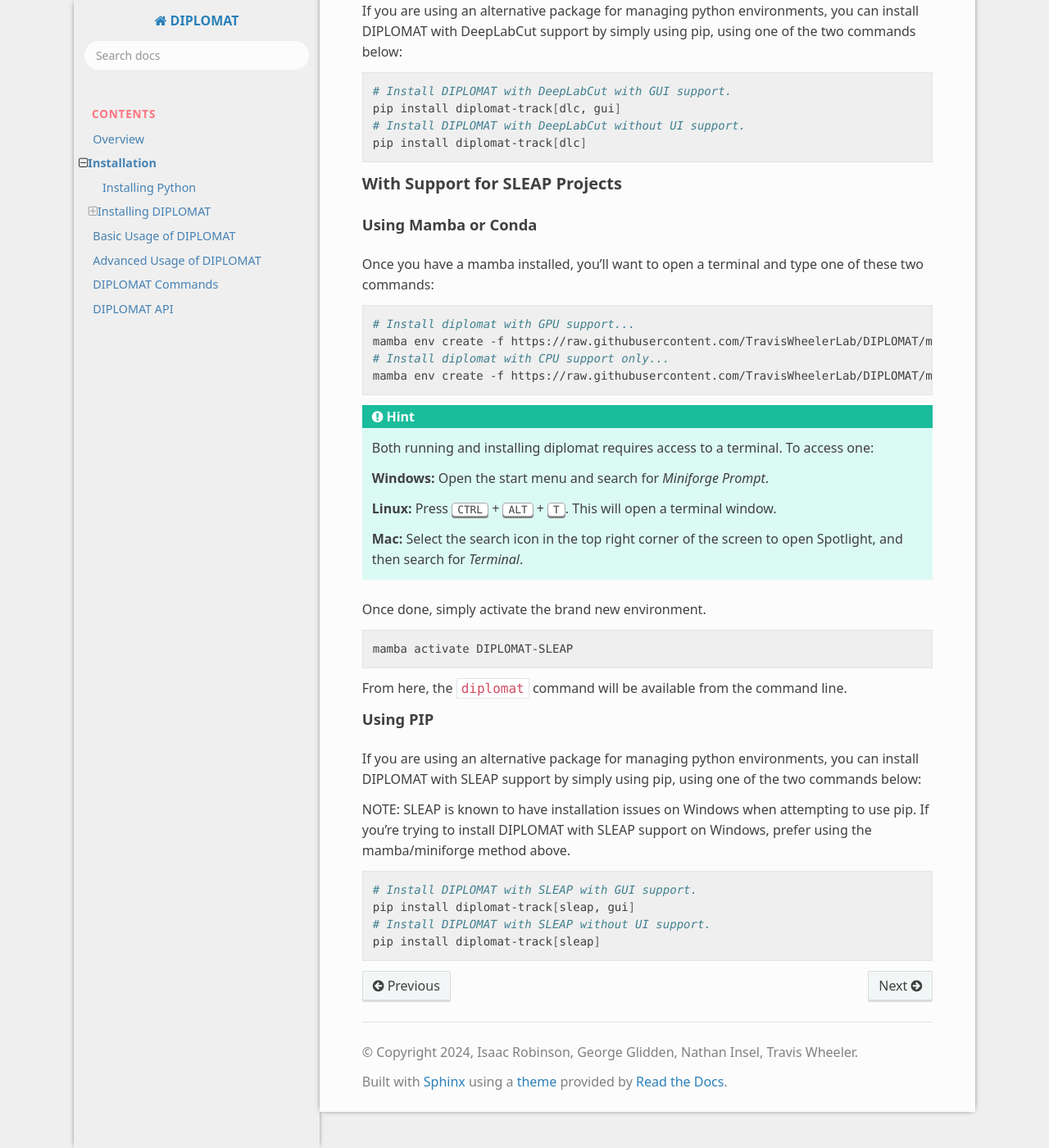
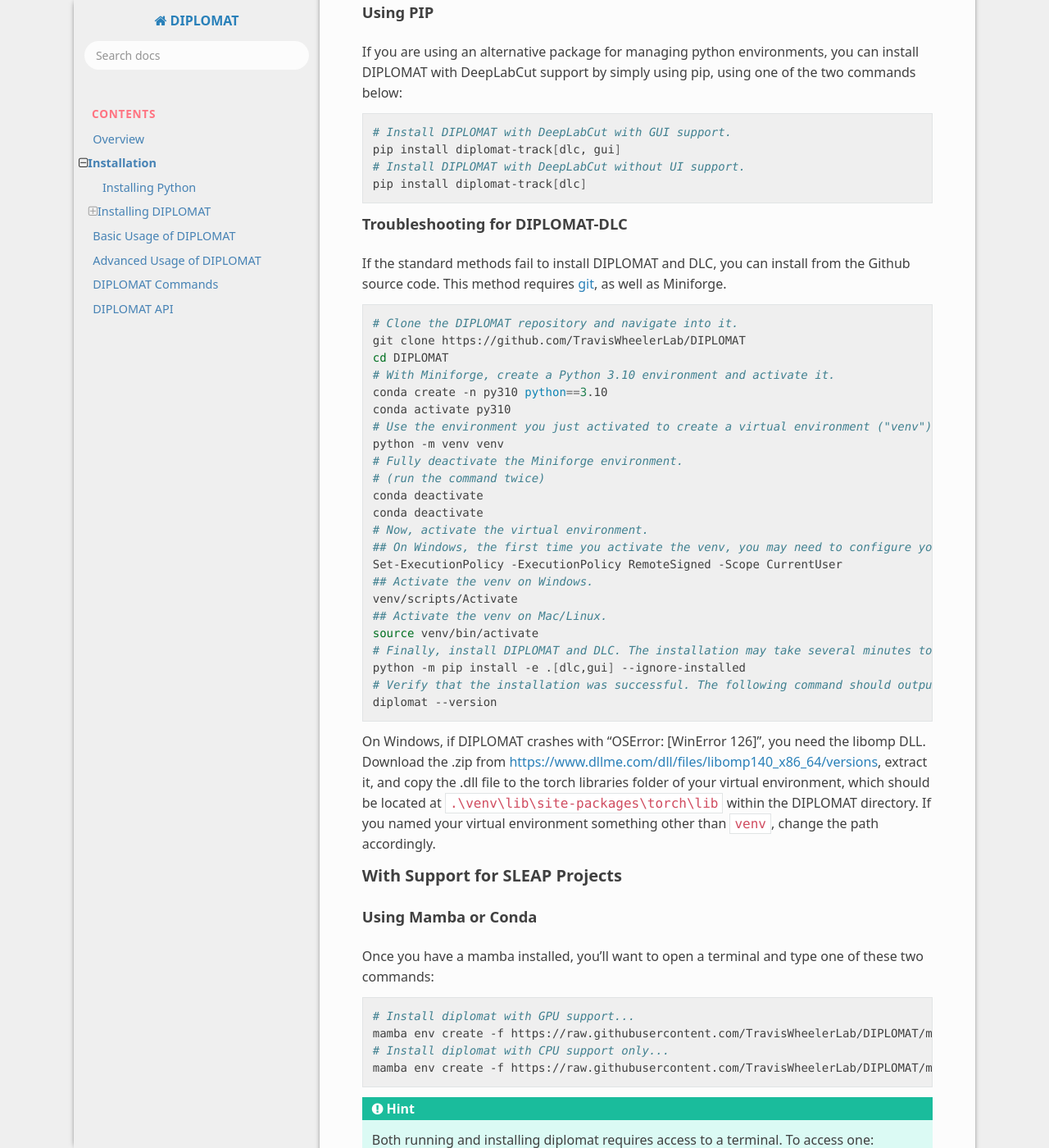
Before and after one commit to TravisWheelerLab/DIPLOMAT, a Sphinx documentation site: the page built from docs/source/installation.rst, in a window 1280 px wide and 1400 px high, scrolled down 1514 px. Shown: the whole window at 82% size. Built offline with Sphinx 7.4.7 and the Read the Docs theme 3.1.0, drawn with Linux system fonts in a browser that asks for light colours; formulas are drawn with MathJax 3; some of the changed text lies outside the part shown.

Commit message:
Updated documentation to include new instructions and troubleshooting for installation. The readme now directs to the documentation. Added a missing @classmethod decorator to RepairClusters.get_config_options.

```diff
--- a/docs/source/installation.rst
+++ b/docs/source/installation.rst
@@ -70,6 +70,44 @@
     # Install DIPLOMAT with DeepLabCut without UI support.
     pip install diplomat-track[dlc]
 
+Troubleshooting for DIPLOMAT-DLC
+~~~~~~~~~~~~~~~~~~~~~~~~~~~~~~~~~~~~~
+
+If the standard methods fail to install DIPLOMAT and DLC, you can install from
+the Github source code. This method requires `git <https://git-scm.com/downloads>`_, as well
+as Miniforge.
+
+.. code-block:: sh
+
+    # Clone the DIPLOMAT repository and navigate into it.
+    git clone https://github.com/TravisWheelerLab/DIPLOMAT
+    cd DIPLOMAT
+    # With Miniforge, create a Python 3.10 environment and activate it.
+    conda create -n py310 python==3.10
+    conda activate py310
+    # Use the environment you just activated to create a virtual environment ("venv") containing Python 3.10.
+    python -m venv venv
+    # Fully deactivate the Miniforge environment.
+    # (run the command twice)
+    conda deactivate
+    conda deactivate
+    # Now, activate the virtual environment.
+    ## On Windows, the first time you activate the venv, you may need to configure your execution policy.
+    Set-ExecutionPolicy -ExecutionPolicy RemoteSigned -Scope CurrentUser
+    ## Activate the venv on Windows.
+    venv/scripts/Activate
+    ## Activate the venv on Mac/Linux.
+    source venv/bin/activate
+    # Finally, install DIPLOMAT and DLC. The installation may take several minutes to complete.
+    python -m pip install -e .[dlc,gui] --ignore-installed
+    # Verify that the installation was successful. The following command should output the current version number.
+    diplomat --version
+
+On Windows, if DIPLOMAT crashes with "OSError: [WinError 126]", you need the libomp DLL.
+Download the .zip from https://www.dllme.com/dll/files/libomp140_x86_64/versions, extract
+it, and copy the .dll file to the torch libraries folder of your virtual environment, which
+should be located at ``.\venv\lib\site-packages\torch\lib`` within the DIPLOMAT directory.
+If you named your virtual environment something other than ``venv``, change the path accordingly.
 
 With Support for SLEAP Projects
 ^^^^^^^^^^^^^^^^^^^^^^^^^^^^^^^
@@ -120,3 +158,10 @@
     pip install diplomat-track[sleap, gui]
     # Install DIPLOMAT with SLEAP without UI support.
     pip install diplomat-track[sleap]
+
+Troubleshooting for DIPLOMAT-SLEAP
+~~~~~~~~~~~~~~~~~~~~~~~~~~~~~~~~~~
+
+If the Mamba method fails to install DIPLOMAT and SLEAP, you may need to downgrade the
+numpy version manually. Activate the mamba environment with ``mamba activate DIPLOMAT-SLEAP``,
+then downgrade numpy with ``pip install numpy<1.23.0``.
```
Also changed, not shown: README.md (+1 -26 lines), 1 other file.
